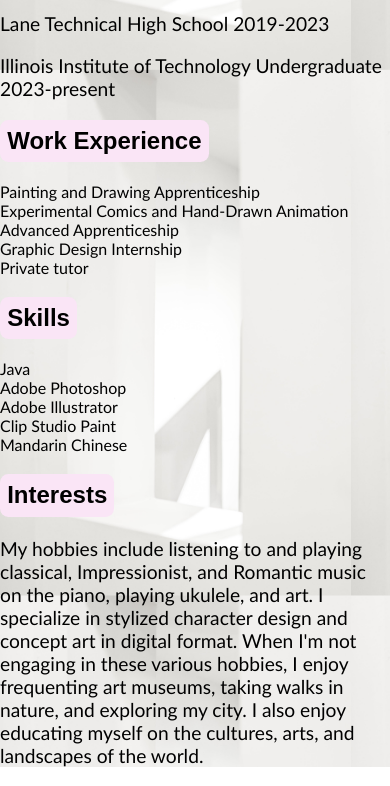
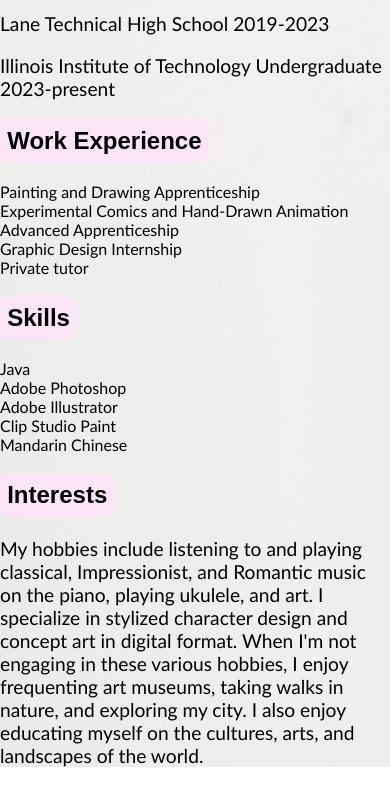
Before and after one commit to erxu04/project-3, a plain HTML site: page index.html in a window 390 px wide. Shown: the part 637-1423 px from the top of the page. Drawn offline with Linux system fonts and the light colour scheme; a web font is replaced by a local one.

Commit message:
got rid of background image sizing

```diff
--- a/css/style.css
+++ b/css/style.css
@@ -130,11 +130,11 @@ img {
   margin: 0 auto;
 }
 
-@media screen and (min-width: 0px) and (max-width: 480px){
+@media screen and (min-width: 0px) and (max-width: 700px){
   .page-content{
     margin: 0;
     background-image: url('../images/media_query_bg.jpg');
-    background-size: 90%;
+    /* background-size: 95%; */
   }
 
   #navbar{
```
